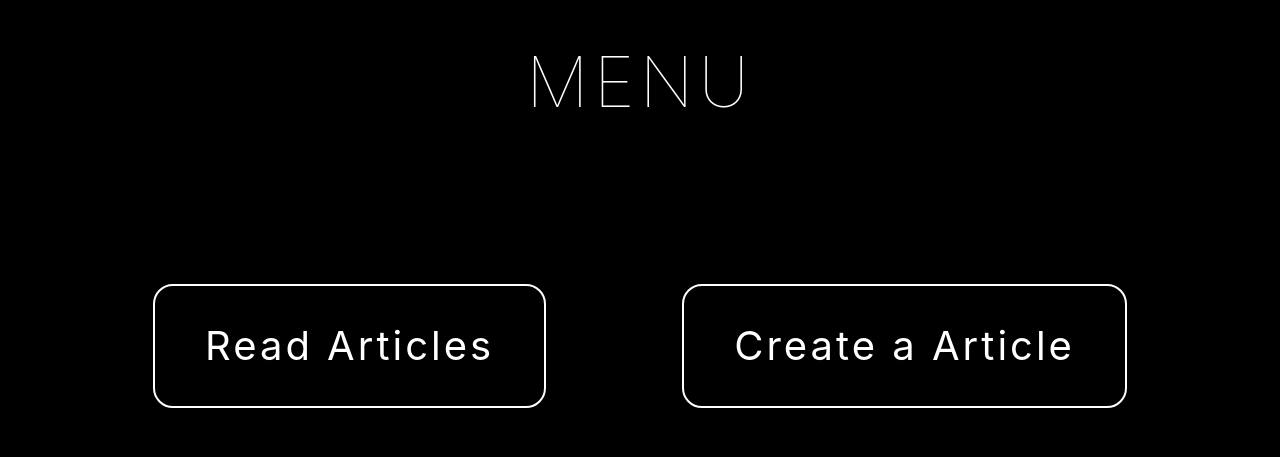
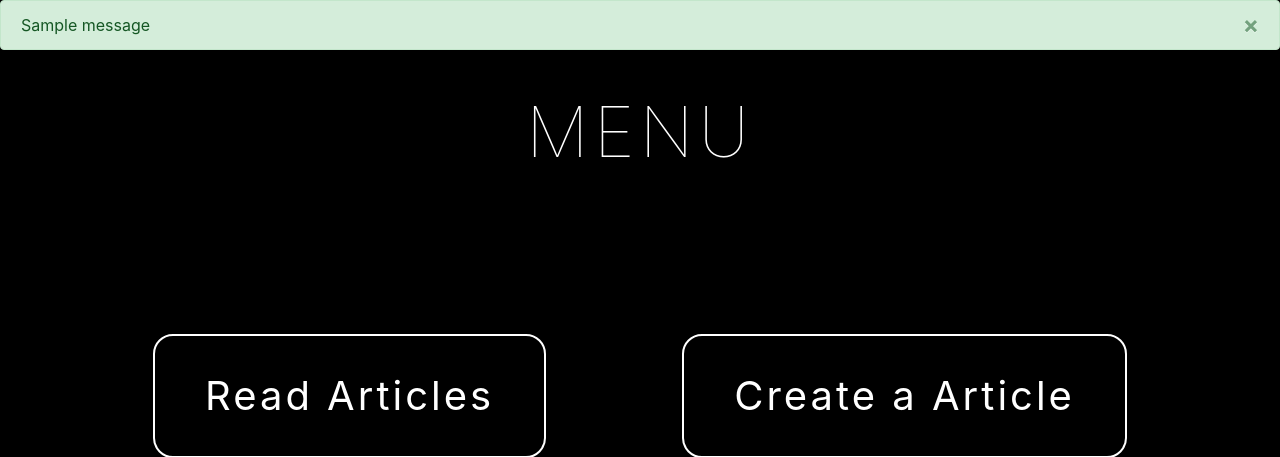
Before and after one commit to spiman9/bllog-webdev-django, a Django app: page / in a window 1280 px wide; the page is wider, and only the part inside the window is pictured. Shown: the part 62-519 px from the top of that part. Run offline with Django 4.2, Linux system fonts and the light colour scheme; one stand-in notice (Sample message) is shown.

Commit message:
yess5 commit

```diff
--- a/blog/views.py
+++ b/blog/views.py
@@ -1,4 +1,5 @@
 
+from email import message
 from django.urls import reverse
 from django.shortcuts import render , get_object_or_404
 
@@ -31,6 +32,7 @@ class ArticleUpdateView(UpdateView):
     def form_valid(self , form):
         form.save()
         print(form.cleaned_data)
+        messages.success(self.request, "Blog Updated Successfully !!!" )
         return super().form_valid(form)
 
     def get_object(self):
@@ -47,6 +49,7 @@ class ArticleCreateView(CreateView):
     def form_valid(self , form):
         form.save()
         print(form.cleaned_data)
+        messages.success(self.request, "Blog Created Successfully !!!" )
         return super().form_valid(form)
 
 
--- a/templates/home.html
+++ b/templates/home.html
@@ -1,4 +1,3 @@
-
 <!DOCTYPE html>
 <html lang="en">
 
@@ -55,6 +54,24 @@
       </div>
   </nav>
   </div>
+
+  <!-- Alert Bar -->
+  <!-- <div class="alert alert-success alert-dismissible">
+    <button type="button" class="close" data-dismiss="alert">&times;</button>
+    <strong>Success!</strong> Indicates a successful or positive action.
+  </div> -->
+
+  {% for message in messages %}
+  <div class="container-fluid p-0">
+    <div class="alert {{ message.tags }} alert-success alert-dismissible " role="alert" >
+      <button type="button" class="close" data-dismiss="alert" aria-label="Close">
+        <span aria-hidden="True">&times;</span>
+      </button>
+      {{ message }}
+    </div>
+  </div>
+  {% endfor %}
+
   {% block content %}
 
 
@@ -170,7 +187,7 @@
       color: green;
     }
 
-    .blog-mania{
+    .blog-mania {
       letter-spacing: 5px;
       font-size: 30px;
       font-weight: bold;
```
Also changed, not shown: db.sqlite3.
